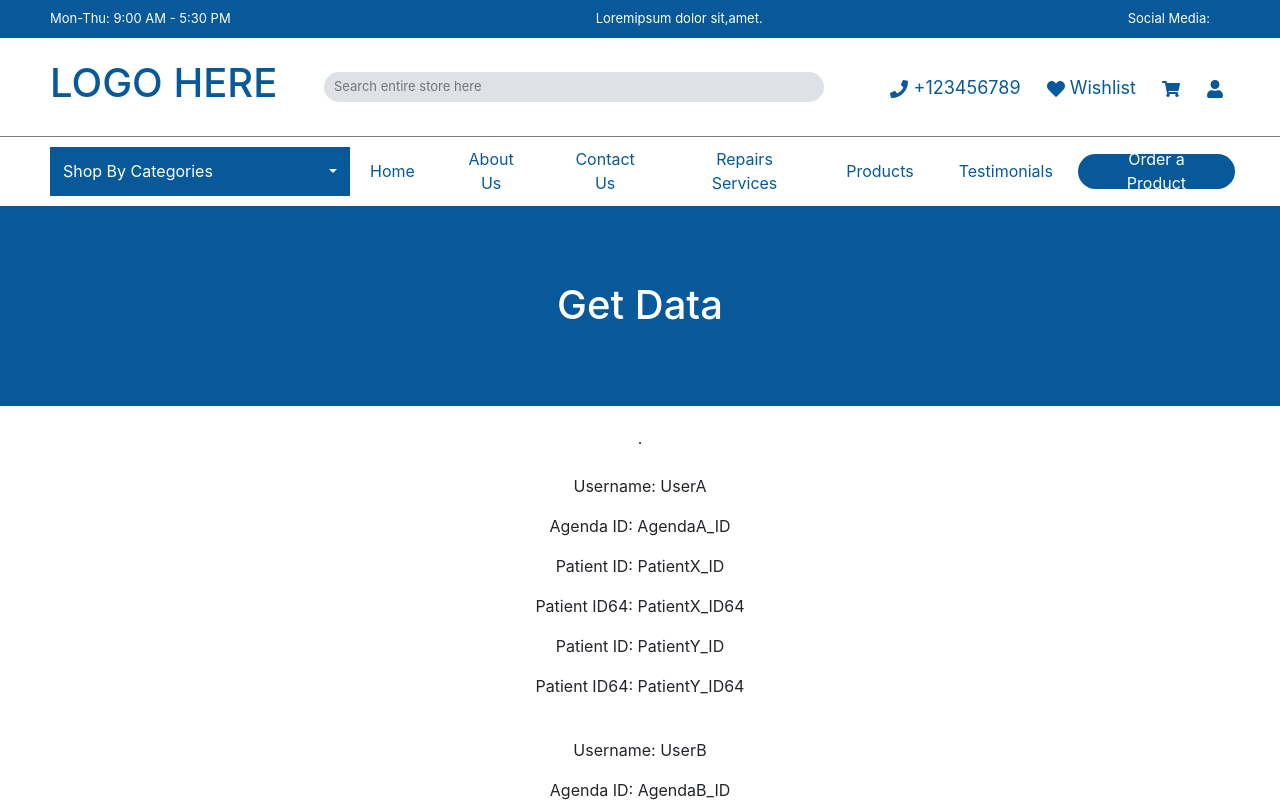
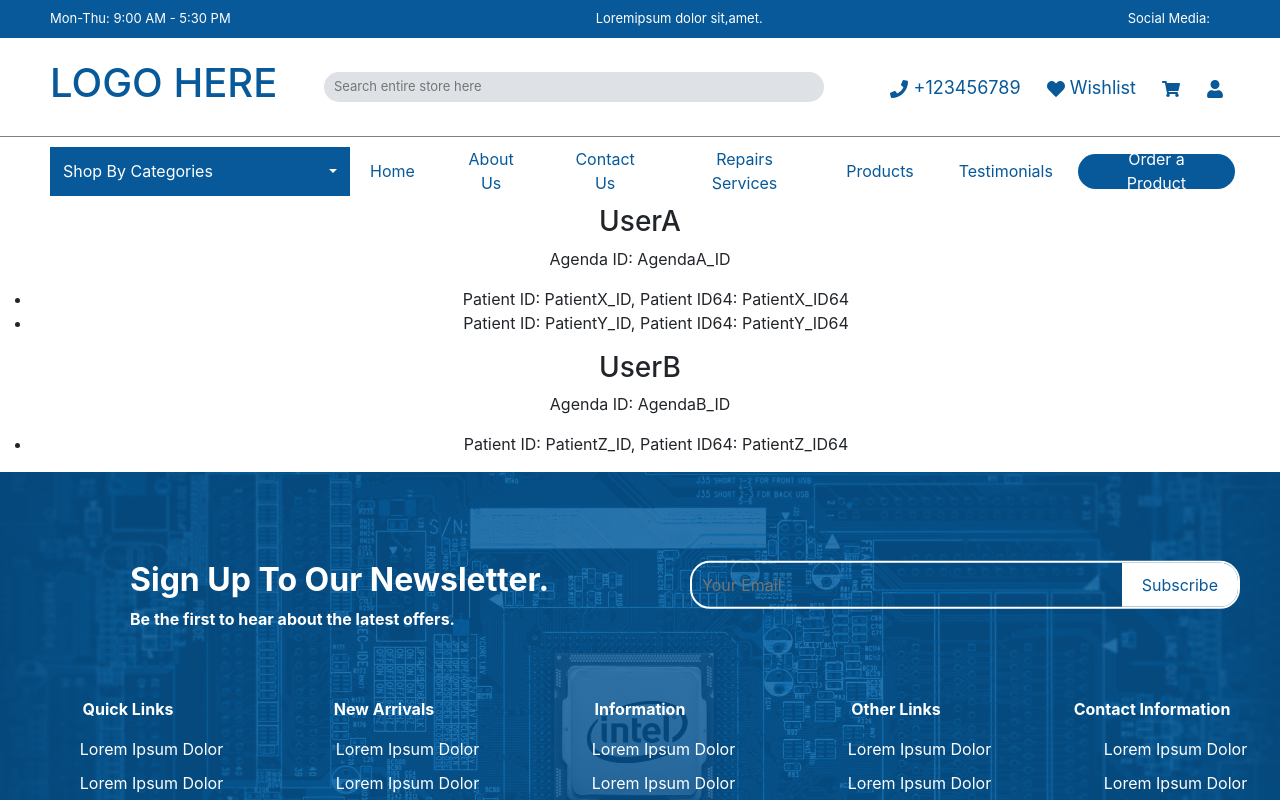
Before and after one commit to Ahad133/React-Practice, a React (Create React App) app: page /getdata in a window 1280 px wide. Shown: the top 800 px of the page. Built offline with nearby package versions, Linux system fonts and the light colour scheme; the HTML template or start-up script is replaced by a standard one.

Commit message:
get data

```diff
--- a/src/pages/GetData/index.js
+++ b/src/pages/GetData/index.js
@@ -2,7 +2,45 @@ import React, { useState, useEffect } from "react";
 import './index.css';
 
 export default function GetData() {
-//   const [userData, setUserData] = useState([]);
+
+  // const [userData, setUserData] = useState([]);
+
+  // useEffect(() => {
+  //   const apiUrl = "https://reqres.in/api/users?page=2";
+
+  //   fetch(apiUrl)
+  //     .then((response) => response.json())
+  //     .then((data) => {
+  //       setUserData(data.data);
+  //     })
+  //     .catch((error) => {
+  //       console.error("Error fetching data:", error);
+  //     });
+  // }, []);
+
+  // return (
+  //   <div className="get-container">
+  //     <div className="top">
+  //       <h1>Get Data</h1>
+  //     </div>
+
+  //     <div className="user-data">
+  //       <h2>Fetched User Data</h2>
+  //       <ul>
+  //         {userData.map((user) => (
+  //           <li key={user.id}>
+  //             <img src={user.avatar} alt="User Avatar" />
+  //             <p>ID: {user.id}</p>
+  //             <p>Name: {`${user.first_name} ${user.last_name}`}</p>
+  //             <p>Email: {user.email}</p>
+  //           </li>
+  //         ))}
+  //       </ul>
+  //     </div>
+  //   </div>
+  // );
+// }
+
   const nestedData = [
     [
         {
@@ -29,61 +67,72 @@ export default function GetData() {
                 },
             ]
         },
+    ],
   ]
-]
-//   useEffect(() => {
-//     const apiUrl = "https://reqres.in/api/users?page=2";
-
-//     fetch(apiUrl)
-//       .then((response) => response.json())
-//       .then((data) => {
-//         setUserData(data.data);
-//       })
-//       .catch((error) => {
-//         console.error("Error fetching data:", error);
-//       });
-//   }, []);
 
   return (
-    <div className="get-container">
-      <div className="top">
-        <h1>Get Data</h1>
-      </div>
-
-      <div className="data-display" style={{padding:"20px"}}>
-
-            {/* user data */}.
-
-        {nestedData[0].map((item, index) => (
-          <div key={index} className="data-item">
-            <br/>
-            <p>Username: {item.username}</p>
+    <div>
+      {nestedData.map(innerArray => (
+        <div>
+          {innerArray.map(item => (
+            <div>
+              <h3>{item.username}</h3>
               <p>Agenda ID: {item.agendaID}</p>
-
-            {/* patient data */}
-
-            {item.patients && item.patients.length > 0 && (
-              <div>
-                {item.patients.map((patient, patientIndex) => (
-                  <div key={patientIndex}>
-                    <p>Patient ID: {patient.patientID}</p>
-                    <p>Patient ID64: {patient.patientID64}</p>
+              <ul>
+                {item.patients.map(patient => (
+                  <li>
+                    Patient ID: {patient.patientID}, Patient ID64: {patient.patientID64}
+                  </li>
+                ))}
+              </ul>
             </div>
           ))}
         </div>
-            )}
-          </div>
       ))}
     </div>
-    </div>
     );
+  }
+
+  // return (
+  //   <div className="get-container">
+  //     <div className="top">
+  //       <h1>Get Data</h1>
+  //     </div>
+
+  //     <div className="data-display" style={{padding:"20px"}}>
+
+  //           {/* user data */}.
+
+  //       {nestedData[0].map((item, index) => (
+  //         <div key={index} className="data-item">
+  //           <br/>
+  //           <p>Username: {item.username}</p>
+  //           <p>Agenda ID: {item.agendaID}</p>
+
+  //           {/* patient data */}
+
+  //           {item.patients && item.patients.length > 0 && (
+  //             <div>
+  //               {item.patients.map((patient, patientIndex) => (
+  //                 <div key={patientIndex}>
+  //                   <p>Patient ID: {patient.patientID}</p>
+  //                   <p>Patient ID64: {patient.patientID64}</p>
+  //                 </div>
+  //               ))}
+  //             </div>
+  //           )}
+  //         </div>
+  //       ))}
+  //     </div>
+  //   </div>
+  // );
+// }
 
 // return (
 //     <div className="get-container">
 //       <div className="top">
 //         <h1>Get Data</h1>
 //       </div>
-
 //       <div className="data-display" style={{ padding: "20px" }}>
 //         {nestedData.map((nestedArray, arrayIndex) => (
 //           <div key={arrayIndex}>
@@ -110,4 +159,27 @@ export default function GetData() {
 //       </div>
 //     </div>
 //   );
-}
+// }
+
+// const userIndex = 0;
+// const userData = nestedData[0][userIndex];
+
+// return (
+//   <div>
+//     <h1>Nested Data Example</h1>
+//     <div>
+//       <p>Username: {userData.username}</p>
+//       <p>Agenda ID: {userData.agendaID}</p>
+//       <h2>Patients:</h2>
+//       <ul>
+//         {userData.patients.map((patient, patientIndex) => (
+//           <li key={patientIndex}>
+//             <p>Patient ID: {patient.patientID}</p>
+//             <p>Patient ID64: {patient.patientID64}</p>
+//           </li>
+//         ))}
+//       </ul>
+//     </div>
+//   </div>
+// );
+// }
```
Lines whose indentation alone changed are shown as unchanged.
